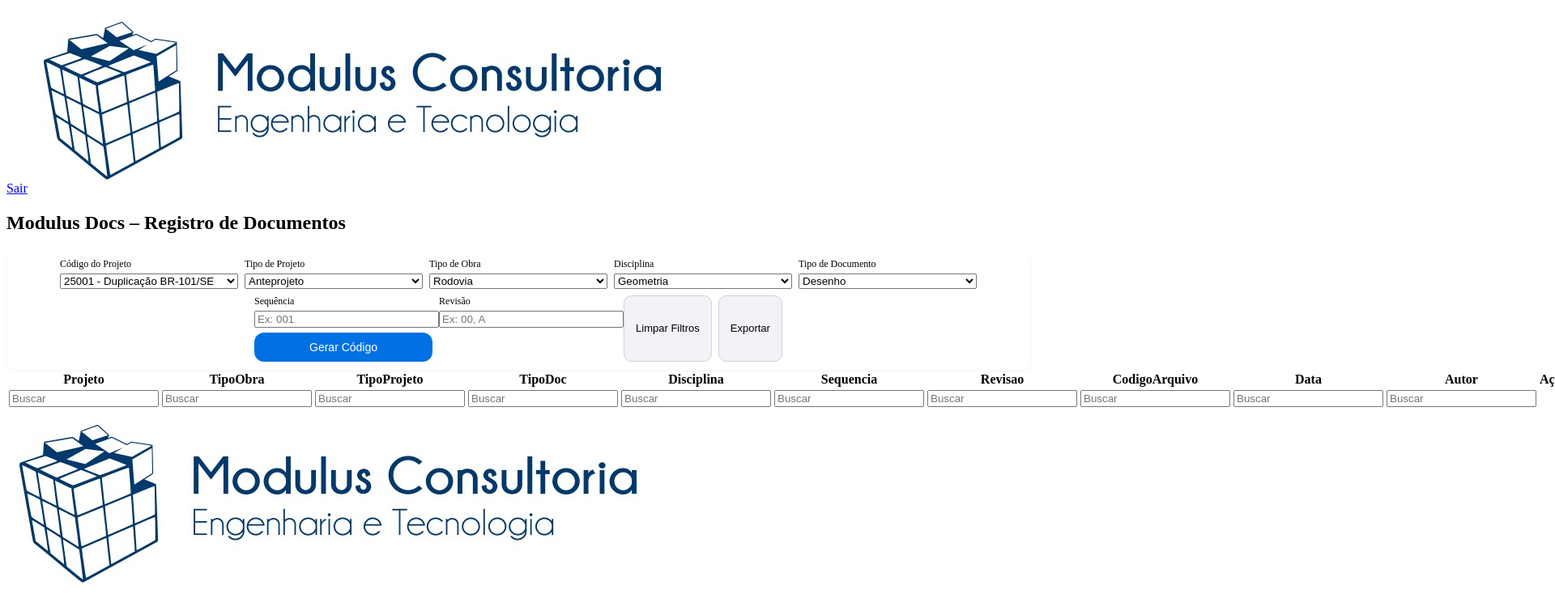
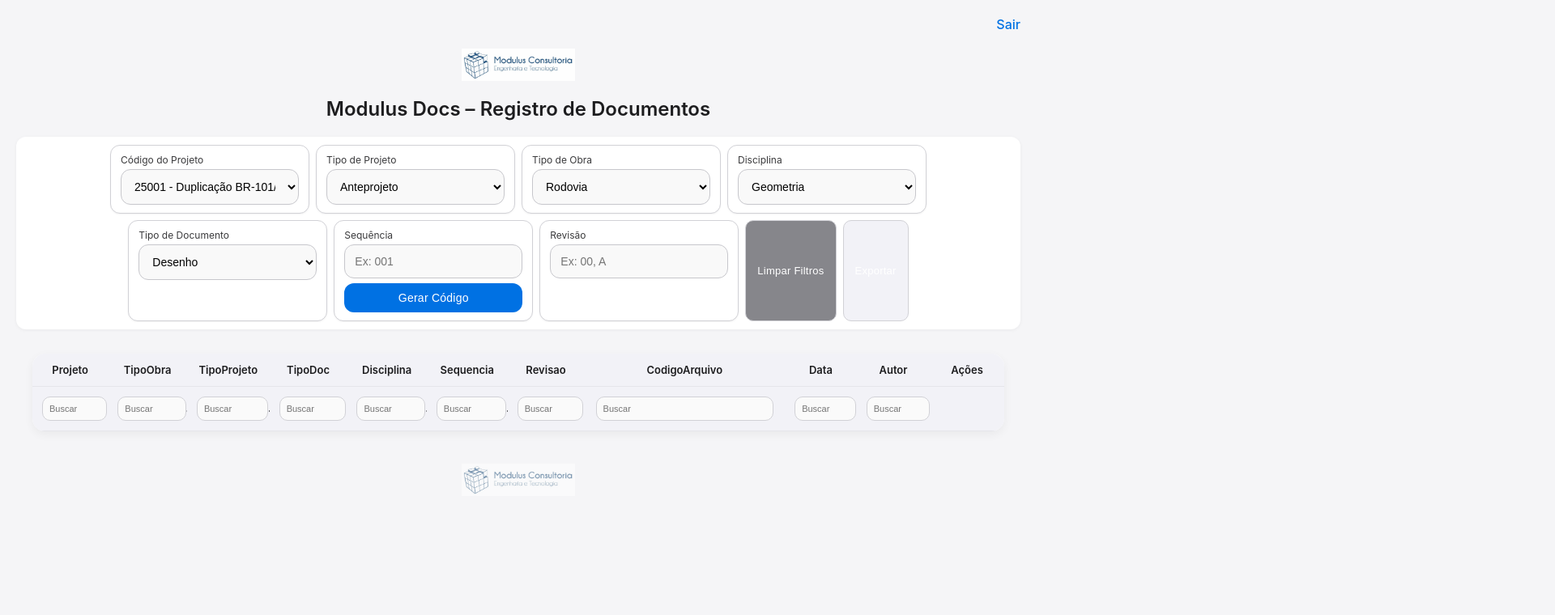
Before and after one commit to Gustavo12345-12345/modulus-docs, a website: page index.html in a window 1280 px wide. Shown: the top 760 px of the page at 81% size, 1920 px wide, since content can reach past the window. Drawn offline with Linux system fonts and the light colour scheme; no server answers.

Commit message:
style.css

```diff
--- a/style.css
+++ b/style.css
@@ -1,3 +1,320 @@
+/* ====== Base geral ====== */
+body {
+  font-family: -apple-system, BlinkMacSystemFont, "Segoe UI", Roboto, Helvetica, Arial, sans-serif;
+  background-color: #f5f5f7;
+  margin: 0;
+  padding: 40px 20px;
+  display: flex;
+  flex-direction: column;
+  align-items: center;
+  color: #1d1d1f;
+}
+
+h1, h2 {
+  text-align: center;
+  margin-top: 0;
+  color: #1d1d1f;
+  font-weight: 600;
+}
+
+/* ====== Logo no topo ====== */
+.logo-superior-central {
+  display: block;
+  margin: 20px auto 20px auto;
+  height: 40px;
+  width: auto;
+  object-fit: contain;
+  opacity: 0.85;
+}
+
+/* ====== Container de campos ====== */
+.container {
+  display: grid;
+  grid-template-columns: repeat(auto-fit, minmax(180px, 1fr));
+  gap: 20px;
+  justify-items: center;
+  margin-bottom: 30px;
+  max-width: 1200px;
+  width: 100%;
+  background-color: #ffffff;
+  padding: 20px;
+  border-radius: 12px;
+  box-shadow: 0 1px 4px rgba(0,0,0,0.05);
+}
+
+.combo {
+  display: flex;
+  flex-direction: column;
+  width: 100%;
+  max-width: 220px;
+  background-color: #fff;
+  padding: 10px 12px;
+  border-radius: 12px;
+  border: 1px solid #d1d1d6;
+  box-shadow: 0 1px 2px rgba(0,0,0,0.05);
+}
+
+.combo label {
+  margin-bottom: 6px;
+  font-size: 14px;
+  color: #3a3a3c;
+}
+
+.combo select,
+.combo input {
+  padding: 12px;
+  border: 1px solid #d1d1d6;
+  border-radius: 12px;
+  background-color: #ffffff;
+  font-size: 14px;
+  transition: border 0.2s ease;
+  width: 100%;
+  box-sizing: border-box;
+}
+
+.combo select:focus,
+.combo input:focus {
+  border-color: #0071e3;
+  outline: none;
+}
+
+/* ====== Botões ====== */
+.botoes-lado-a-lado {
+  display: flex;
+  gap: 16px;
+  margin-top: 20px;
+  justify-content: center;
+  flex-wrap: wrap;
+}
+
+button {
+  padding: 12px 24px;
+  background-color: #0071e3;
+  color: white;
+  border: none;
+  border-radius: 12px;
+  cursor: pointer;
+  font-size: 14px;
+  transition: background-color 0.3s ease;
+}
+
+button:hover {
+  background-color: #005bb5;
+}
+
+#btnLimparFiltros {
+  background-color: #86868b;
+}
+
+#btnLimparFiltros:hover {
+  background-color: #6e6e73;
+}
+
+/* ====== Tabela ====== */
+table {
+  margin-top: 30px;
+  border-collapse: separate;
+  border-spacing: 0;
+  width: 100%;
+  max-width: 1200px;
+  background-color: #ffffff;
+  border-radius: 16px;
+  box-shadow: 0 4px 12px rgba(0,0,0,0.05);
+  overflow: hidden;
+  font-size: 12px;
+}
+
+th, td {
+  padding: 12px;
+  text-align: center;
+  border-bottom: 1px solid #e5e5ea;
+  overflow: hidden;
+  text-overflow: ellipsis;
+  white-space: nowrap;
+  color: #1d1d1f;
+}
+
+th {
+  background-color: #f2f2f7;
+  font-weight: 600;
+  font-size: 13px;
+}
+
+/* ====== Ajuste específico de largura de colunas ====== */
+th:nth-child(8), td:nth-child(8) {
+  width: 280px;  /* CodigoArquivo mais largo */
+}
+
+th:not(:nth-child(8)), td:not(:nth-child(8)) {
+  width: 80px;  /* Outras colunas todas iguais */
+}
+
+/* ====== Filtros na tabela ====== */
+tr.filtros input {
+  width: 90%;
+  padding: 8px;
+  border-radius: 10px;
+  border: 1px solid #d1d1d6;
+  background-color: #fafafa;
+  font-size: 11px;
+  transition: border 0.2s ease;
+}
+
+tr.filtros input:focus {
+  border-color: #0071e3;
+  outline: none;
+}
+
+/* ====== Login page ====== */
+.login-container {
+  display: flex;
+  flex-direction: column;
+  gap: 15px;
+  width: 320px;
+  margin: 30px auto;
+  background-color: #ffffff;
+  padding: 30px;
+  border-radius: 16px;
+  box-shadow: 0 8px 24px rgba(0,0,0,0.08);
+}
+
+.login-container input {
+  padding: 12px;
+  border: 1px solid #d1d1d6;
+  border-radius: 12px;
+  background-color: #fafafa;
+  font-size: 14px;
+  transition: border 0.2s ease;
+}
+
+.login-container input:focus {
+  border-color: #0071e3;
+  outline: none;
+}
+
+.login-container button {
+  padding: 12px 24px;
+  background-color: #0071e3;
+  color: white;
+  border: none;
+  border-radius: 12px;
+  cursor: pointer;
+  font-size: 14px;
+  transition: background-color 0.3s ease;
+}
+
+.login-container button:hover {
+  background-color: #005bb5;
+}
+
+.erro-login {
+  color: #ff3b30;
+  text-align: center;
+  font-size: 13px;
+}
+/* ====== Melhorias Apple-like extras ====== */
+.combos-wrapper {
+  display: grid;
+  grid-template-columns: repeat(auto-fit, minmax(220px, 1fr));
+  gap: 20px;
+  width: 100%;
+}
+
+.logout-link {
+  position: absolute;
+  top: 20px;
+  right: 20px;
+  text-decoration: none;
+  color: #0071e3;
+  font-weight: 500;
+}
+
+.logout-link:hover {
+  text-decoration: underline;
+}
+
+button {
+  font-weight: 500;
+  letter-spacing: 0.25px;
+}
+
+.combo select,
+.combo input {
+  border: 1px solid #c7c7cc;
+  background-color: #f9f9f9;
+}
+
+.combo select:hover,
+.combo input:hover {
+  background-color: #f2f2f7;
+}
+
+.combo select:focus,
+.combo input:focus {
+  border-color: #0071e3;
+  background-color: #ffffff;
+}
+
+/* Ajuste para logo no rodapé */
+.logo-canto-inferior {
+  display: block;
+  margin: 40px auto 10px auto;
+  height: 40px;
+  opacity: 0.5;
+}
+/* container ultra compacto */
+.compact-container {
+  max-width: 100%;
+  padding: 10px;
+  background: #fff;
+  border-radius: 12px;
+  box-shadow: 0 1px 4px rgba(0,0,0,0.05);
+}
+
+.compact-row {
+  display: flex;
+  flex-wrap: wrap;
+  justify-content: center;
+  gap: 8px;
+}
+
+/* combo não muda de tamanho, mas fica junto */
+.combo {
+  display: flex;
+  flex-direction: column;
+  max-width: 220px;
+}
+
+/* Botões secundários inline com gap mínimo */
+.btn-secundario {
+  padding: 8px 16px;
+  background-color: #f2f2f7;
+  border: 1px solid #d1d1d6;
+  border-radius: 10px;
+  font-size: 13px;
+  cursor: pointer;
+  transition: background-color 0.2s ease;
+}
+
+.btn-secundario:hover {
+  background-color: #e5e5ea;
+}
+
+.btn-principal {
+  margin-top: 8px;
+  padding: 10px 16px;
+  background-color: #0071e3;
+  color: #fff;
+  border: none;
+  border-radius: 12px;
+  cursor: pointer;
+  font-size: 14px;
+  transition: background-color 0.3s ease;
+}
+
+.btn-principal:hover {
+  background-color: #005bb5;
+}
 .linha-form {
   display: flex;
   flex-wrap: wrap;
```
